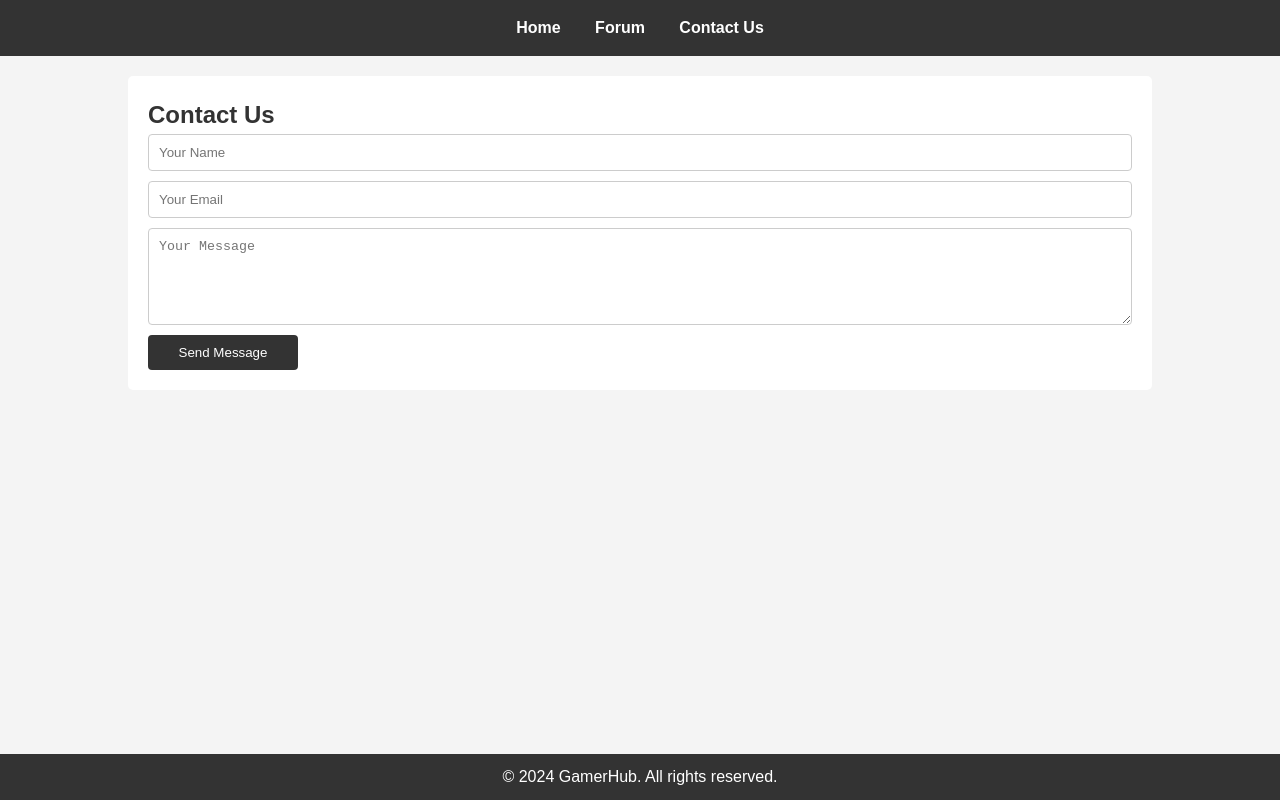
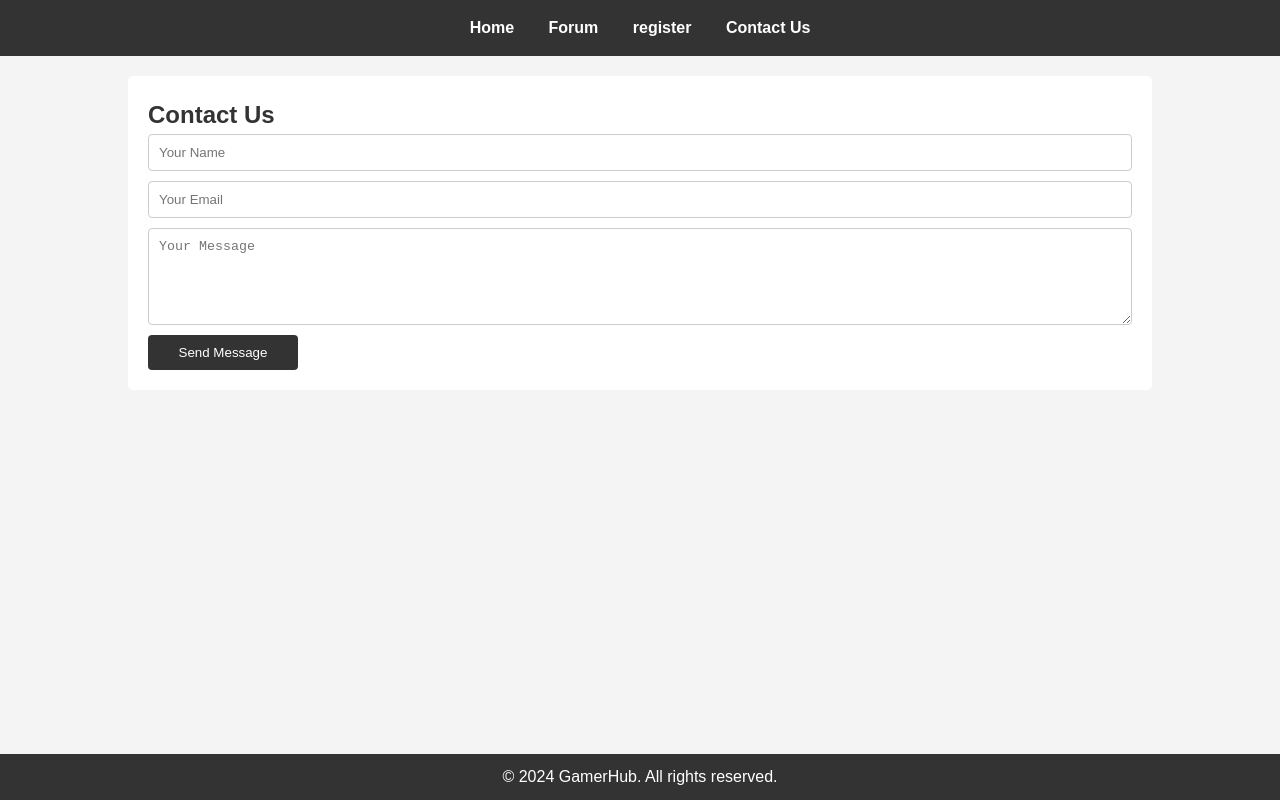
Before and after one commit to Titi-xx/test-repo, a plain HTML site: page Contact.html in a window 1280 px wide. Drawn offline with Linux system fonts and the light colour scheme.

Commit message:
Update Contact.html

```diff
--- a/Contact.html
+++ b/Contact.html
@@ -13,6 +13,7 @@
     <nav>
         <a href="index.html">Home</a>
         <a href="forum.html">Forum</a>
+        <a href="registration.html">register</a>
         <a href="contact.html">Contact Us</a>
     </nav>
 
```
